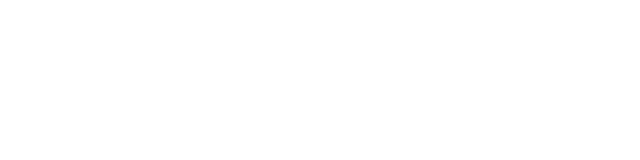
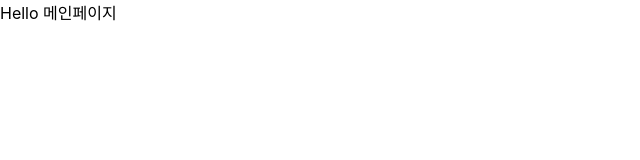
Before and after one commit to HH9-Team11/FrontEnd, a React (Create React App) app: page / in a window 1280 px wide. Shown: the top 160 px of the page, without its empty margins (0-640 px from the left). Built offline with nearby package versions, Linux system fonts and the light colour scheme.

Commit message:
FEAT : Add Route

```diff
--- a/src/App.tsx
+++ b/src/App.tsx
@@ -1,10 +1,14 @@
 import React from 'react';
-import logo from './logo.svg';
 import './App.css';
-import { Route } from 'react-router-dom';
+import { BrowserRouter, Route, Switch } from 'react-router-dom';
+import Main from './pages/Main';
 
-function App() {
-  return <></>;
-}
+const App:React.FC = () => (
+  <BrowserRouter>
+    <Switch>
+      <Route path="/" exact component={Main} />
+    </Switch>
+  </BrowserRouter>
+)
 
 export default App;
--- /dev/null
+++ b/src/pages/Main.tsx
@@ -0,0 +1,9 @@
+import * as React from 'react';
+
+export default function Main() {
+  return (
+    <div>
+      Hello 메인페이지
+    </div>
+  )
+}
```
